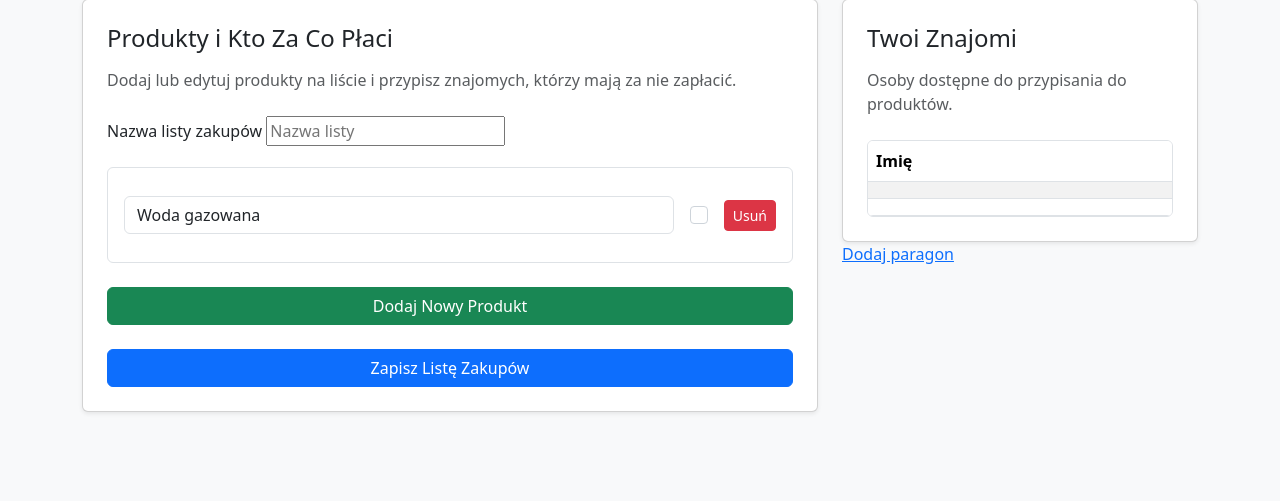
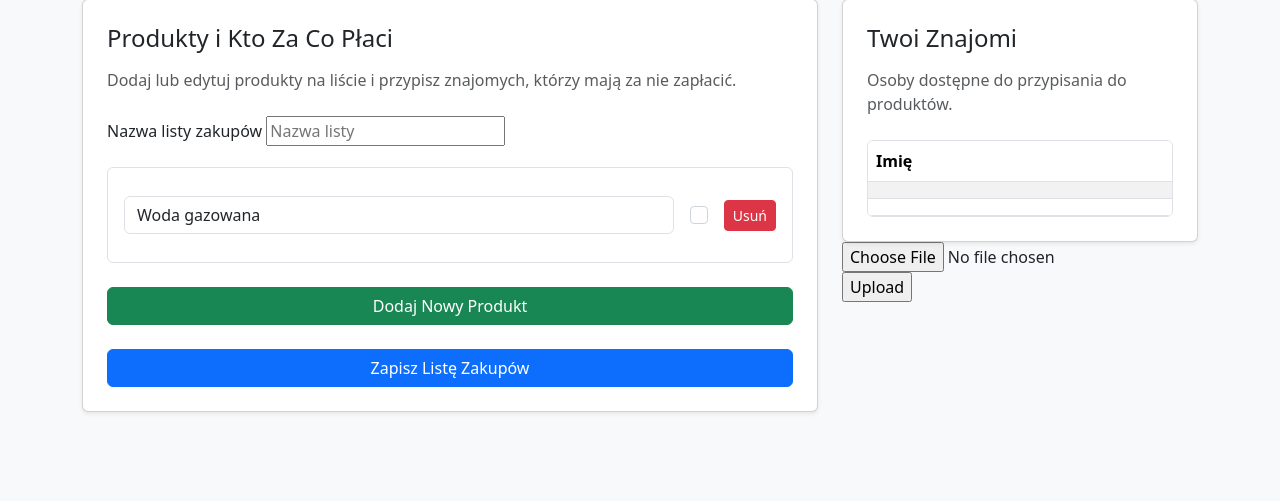
Before and after one commit to Kacper-Slezak/OCR, a Flask app: page /lists_edition/ in a window 1280 px wide. Shown: the part 228-729 px from the top of the page. Run offline with Flask 3, Linux system fonts and the light colour scheme; the visitor is signed in with stand-in values (Sample User, id 1); data that the repository does not hold is empty.

Commit message:
zmiana w bazie oraz proba powiazania paragonu z shopping lista

```diff
--- a/app/models.py
+++ b/app/models.py
@@ -169,6 +169,7 @@ class Receipt(db.Model):
                        default='uploaded')  # Status przetwarzania: 'uploaded', 'processing', 'processed', 'error'
     raw_text = db.Column(db.Text, nullable=True)  # Surowy tekst z OCR
     processed_data = db.Column(db.Text, nullable=True)  # Sparsowane dane w formacie JSON jako string
+    shopping_list_id = db.Column(db.Integer, db.ForeignKey('shopping_list.id'), nullable=True)
 
     # Relacja: Paragon może mieć wiele produktów (jeśli Product ma receipt_id)
     products_from_receipt = db.relationship('Product', backref='source_receipt', lazy='dynamic',
--- a/app/routes/receipt.py
+++ b/app/routes/receipt.py
@@ -4,6 +4,7 @@ from flask_login import login_required, current_user
 from app import db
 # Zmień Receipt na ShoppingList, jeśli to ten model przechowuje listy zakupów
 from app.models import ShoppingList, Friend, Product # <--- WAŻNE: Dodaj Friend i Product
+from app.services.ocr_services import process_receipt_image
 
 
 receipt_bp = Blueprint('receipt', __name__, url_prefix='/lists_edition')
@@ -47,6 +48,49 @@ def lists_edition(list_id=None):
         list_id=list_id,
         list_name=list_name  # Przekaż nazwę listy do szablonu
     )
+# pewnie do wywalenia, latwiej pewnie doadaptowac to co jest juz w ocrze
+@receipt_bp.route('/upload', methods=['POST'])
+@login_required
+def upload_receipt(receipt_id):
+    list_id = request.form.get('list_id')
+    if 'file' not in request.files:
+        flash('Brak części pliku w żądaniu.', 'error')
+        return redirect(request.url)
+
+    file = request.files['file']
+
+    if file.filename == '':
+        flash('Nie wybrano pliku.', 'error')
+        return redirect(request.url)
+
+    if file and allowed_file(file.filename):
+        filename = secure_filename(file.filename)
+        upload_folder = current_app.config['UPLOAD_FOLDER']
+        os.makedirs(upload_folder, exist_ok=True)
+        file_path = os.path.join(upload_folder, filename)
+        file.save(file_path)
+
+        new_receipt = Receipt(
+            id=receipt_id,
+            user_id=current_user.id,
+            file_path=file_path,
+            shopping_list_id=list_id,
+            status='uploaded'
+        )
+        db.session.add(new_receipt)
+        db.session.commit()
+
+        try:
+            process_receipt_image(new_receipt.id, file_path)
+            flash('Paragon przesłany i przetwarzanie OCR rozpoczęte!', 'success')
+        except Exception as e:
+            print(f"Błąd podczas uruchamiania serwisu OCR dla paragonu {new_receipt.id}: {e}")
+            flash(f'Wystąpił błąd podczas przetwarzania paragonu: {e}', 'error')
+            db.session.rollback()
+            new_receipt.status = 'error_during_processing_init'
+            db.session.commit()
+
+    return redirect(url_for('ocr.edit_receipt', receipt_id=new_receipt.id))
 
 # Usunięcie całej funkcji save_shopping_list, ponieważ jej logika została przeniesiona do main.py
 # @receipt_bp.route('/save', methods=['POST'])
--- a/templates/ocr/edit_receipt.html
+++ b/templates/ocr/edit_receipt.html
@@ -2,7 +2,7 @@
 
 {% block content %}
 <div class="container mt-4">
-    <h1 class="mb-3">Edytuj Paragon #{{ receipt.id }}</h1>
+    <h1 class="mb-3">Edytuj Paragon #{{ receipt.id }} do listy zakupów #{{ receipt.shopping_list_id }}</h1>
     <p class="text-muted">Status: <strong>{{ receipt.status }}</strong> | Data: {{ receipt.upload_date.strftime('%Y-%m-%d %H:%M') }}</p>
 
     <form method="POST" action="{{ url_for('ocr.edit_receipt', receipt_id=receipt.id) }}">
--- a/templates/recipt/lists_edition.html
+++ b/templates/recipt/lists_edition.html
@@ -119,8 +119,14 @@
                         </table>
                     </div>
                 </div>
+                <!-- tutaj probowalem zrobic formsa, moze latwiej bedzie przekierowac na */
+                 domene do przesylania tylko pamietac o tym z jakiej listy zakupow przeszlismy -->
                 <div class="Add recipt">
-                    <a href="{{ url_for('ocr.upload_receipt') }}">Dodaj paragon</a>
+                    <form method="POST" enctype="multipart/form-data" action="/upload">
+                        <input type="file" name="file" accept="image/*">
+                        <input type="hidden" name="list_id" value="{{ list_id }}">
+                        <input type="submit" value="Upload">
+                    </form>
                 </div>
             </div>
         </div>
```
